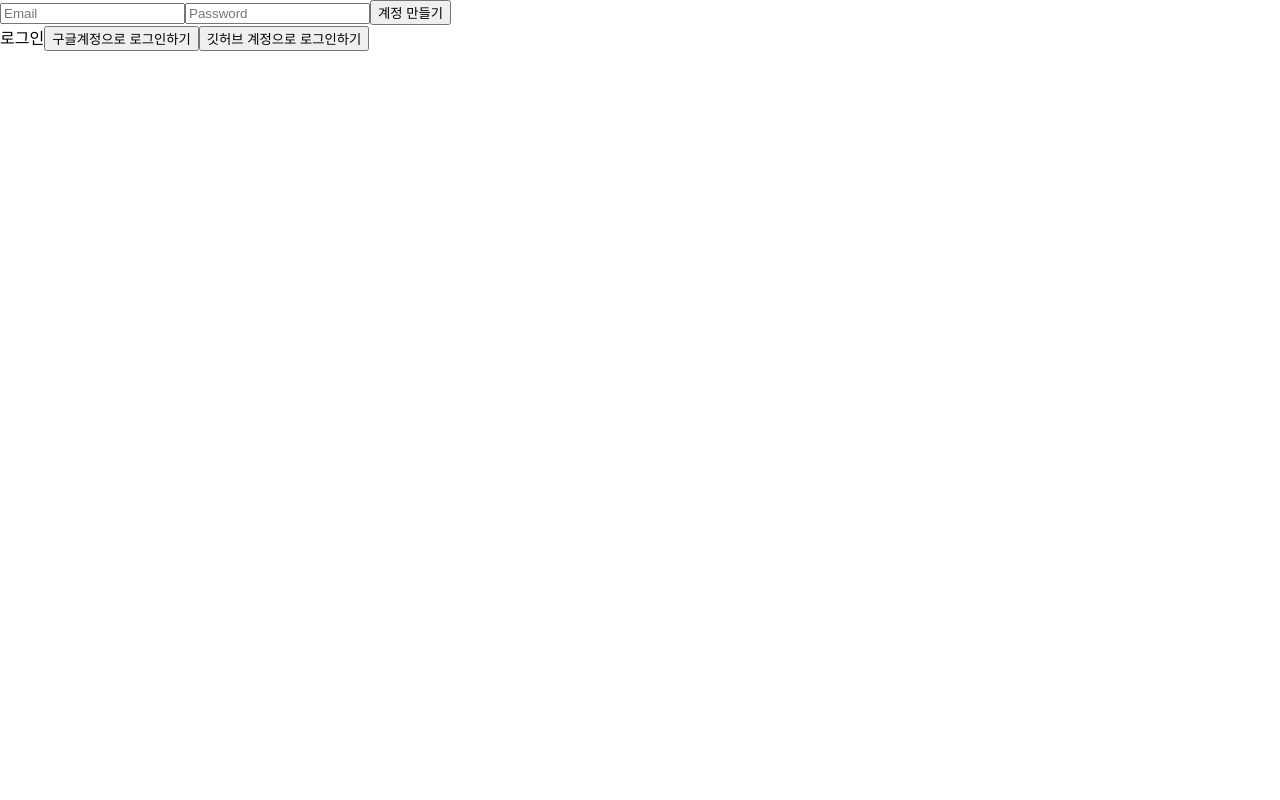
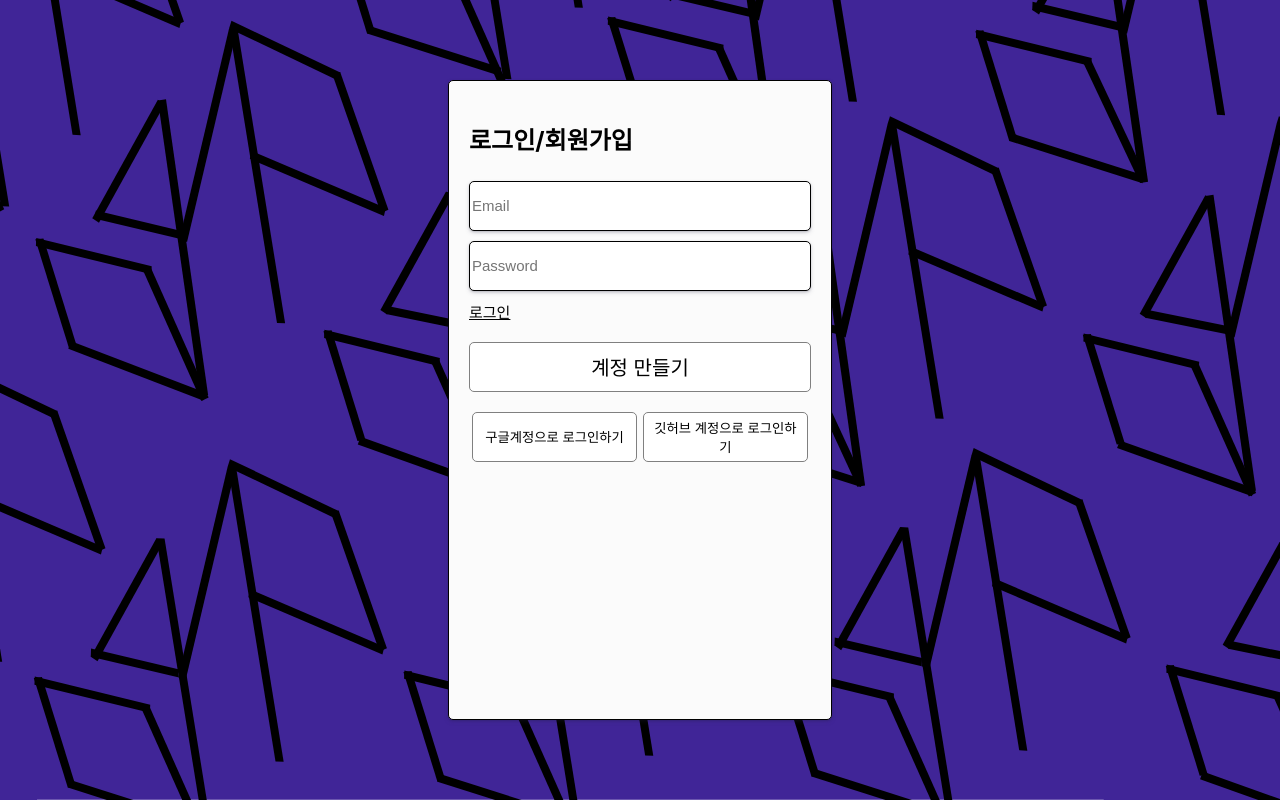
Before and after one commit to ldh3907/study-react-nomadcoder-twitter-clone-coding, a React (Create React App) app: page /#/ in a window 1280 px wide. Built offline with nearby package versions, Linux system fonts and the light colour scheme; no server answers.

Commit message:
add : LogoBackGround img, AuthForm , Auth css, update : AuthForm, Auth, App
Auth 부분 css 90% 완료

```diff
--- a/src/components/App.css
+++ b/src/components/App.css
@@ -0,0 +1,7 @@
+* {
+  box-sizing: border-box;
+}
+
+:root {
+  --main_color: #402597;
+}
--- /dev/null
+++ b/src/components/AuthForm.css
@@ -0,0 +1,45 @@
+.auth-wrap {
+  display: flex;
+  flex-direction: column;
+}
+
+.auth-input-wrap {
+  display: flex;
+  flex-direction: column;
+}
+
+#auth-input {
+  width: 100%;
+  height: 50px;
+  margin: 5px auto;
+  font-size: 15px;
+  box-shadow: 0 2px 5px -1px rgba(50, 50, 93, 0.25),
+    0 1px 3px -1px rgba(0, 0, 0, 0.3);
+  outline: none;
+  border-radius: 5px;
+  border: 1px solid black;
+}
+
+#auth-toggle {
+  cursor: pointer;
+  text-decoration: underline;
+  font-size: 15px;
+  margin-top: 5px;
+}
+
+#auth-submitBtn {
+  width: 100%;
+  height: 50px;
+  border-radius: 5px;
+  font-size: 20px;
+  background: white;
+  border: 1px solid grey;
+  cursor: pointer;
+  margin: 20px auto;
+}
+
+#auth-error {
+  color: red;
+  font-size: 15px;
+  text-align: center;
+}
--- a/src/components/AuthForm.js
+++ b/src/components/AuthForm.js
@@ -1,5 +1,6 @@
 import { authService } from "MyBase";
 import { useState } from "react";
+import "./AuthForm.css";
 
 const AuthForm = () => {
   const [error, setError] = useState("");
@@ -36,8 +37,10 @@ const AuthForm = () => {
   const toggleAccount = () => setNewAccount((prev) => !prev);
   return (
     <>
-      <form onSubmit={onSubmit}>
+      <form className="auth-wrap" onSubmit={onSubmit}>
+        <div className="auth-input-wrap">
           <input
+            id="auth-input"
             name="email"
             type="text"
             placeholder="Email"
@@ -46,6 +49,7 @@ const AuthForm = () => {
             onChange={onChange}
           />
           <input
+            id="auth-input"
             name="password"
             type="password"
             placeholder="Password"
@@ -53,12 +57,17 @@ const AuthForm = () => {
             value={password}
             onChange={onChange}
           />
-        <input type="submit" value={newAccount ? "계정 만들기" : "로그인"} />
-        {error}
+        </div>
+        <span id="auth-toggle" onClick={toggleAccount}>
+          {newAccount ? "로그인" : "계정이 없으신가요?"}
+        </span>
+        {error !== "" ? <h1 id="auth-error">{error}</h1> : null}
+        <input
+          id="auth-submitBtn"
+          type="submit"
+          value={newAccount ? "계정 만들기" : "로그인"}
+        />
       </form>
-      <span onClick={toggleAccount}>
-        {newAccount ? "로그인" : "계정 만들기"}
-      </span>
     </>
   );
 };
--- /dev/null
+++ b/src/routes/Auth.css
@@ -0,0 +1,37 @@
+#auth {
+  width: 100vw;
+  height: 100vh;
+  display: flex;
+  align-items: center;
+  justify-content: center;
+  background: url("../img/LogoBackGround.svg");
+  background-repeat: no-repeat;
+  background-size: cover;
+}
+
+.auth-form {
+  width: 30%;
+  height: 80%;
+  border: 1px solid black;
+  border-radius: 5px;
+  background-color: #fbfbfb;
+  box-shadow: 0 2px 5px -1px rgba(50, 50, 93, 0.25),
+    0 1px 3px -1px rgba(0, 0, 0, 0.3);
+  padding: 20px;
+  display: flex;
+  flex-direction: column;
+}
+
+.auth-auth-wrap {
+  display: flex;
+}
+
+#auth-auth {
+  width: 48%;
+  margin: 0px auto;
+  height: 50px;
+  border-radius: 5px;
+  border: 1px solid grey;
+  background-color: white;
+  cursor: pointer;
+}
--- a/src/routes/Auth.js
+++ b/src/routes/Auth.js
@@ -1,5 +1,6 @@
 import AuthForm from "components/AuthForm";
 import { authService, firebaseInstance } from "MyBase";
+import "./Auth.css";
 
 const Auth = () => {
   const onSocialClick = async (event) => {
@@ -16,17 +17,20 @@ const Auth = () => {
     console.log(data);
   };
   return (
-    <div>
-      <div>
+    <section id="auth">
+      <div className="auth-form">
+        <h1>로그인/회원가입</h1>
         <AuthForm />
-        <button onClick={onSocialClick} name="google">
-          구글계정으로 로그인하기
-        </button>
-        <button onClick={onSocialClick} name="github">
-          깃허브 계정으로 로그인하기
-        </button>
+        <div className="auth-auth-wrap">
+          <button id="auth-auth" onClick={onSocialClick} name="google">
+            구글계정으로 로그인하기
+          </button>
+          <button id="auth-auth" onClick={onSocialClick} name="github">
+            깃허브 계정으로 로그인하기
+          </button>
+        </div>
       </div>
-    </div>
+    </section>
   );
 };
 export default Auth;
```
Also changed, not shown: src/img/LogoBackGround.svg (added). Lines whose indentation alone changed are shown as unchanged.
